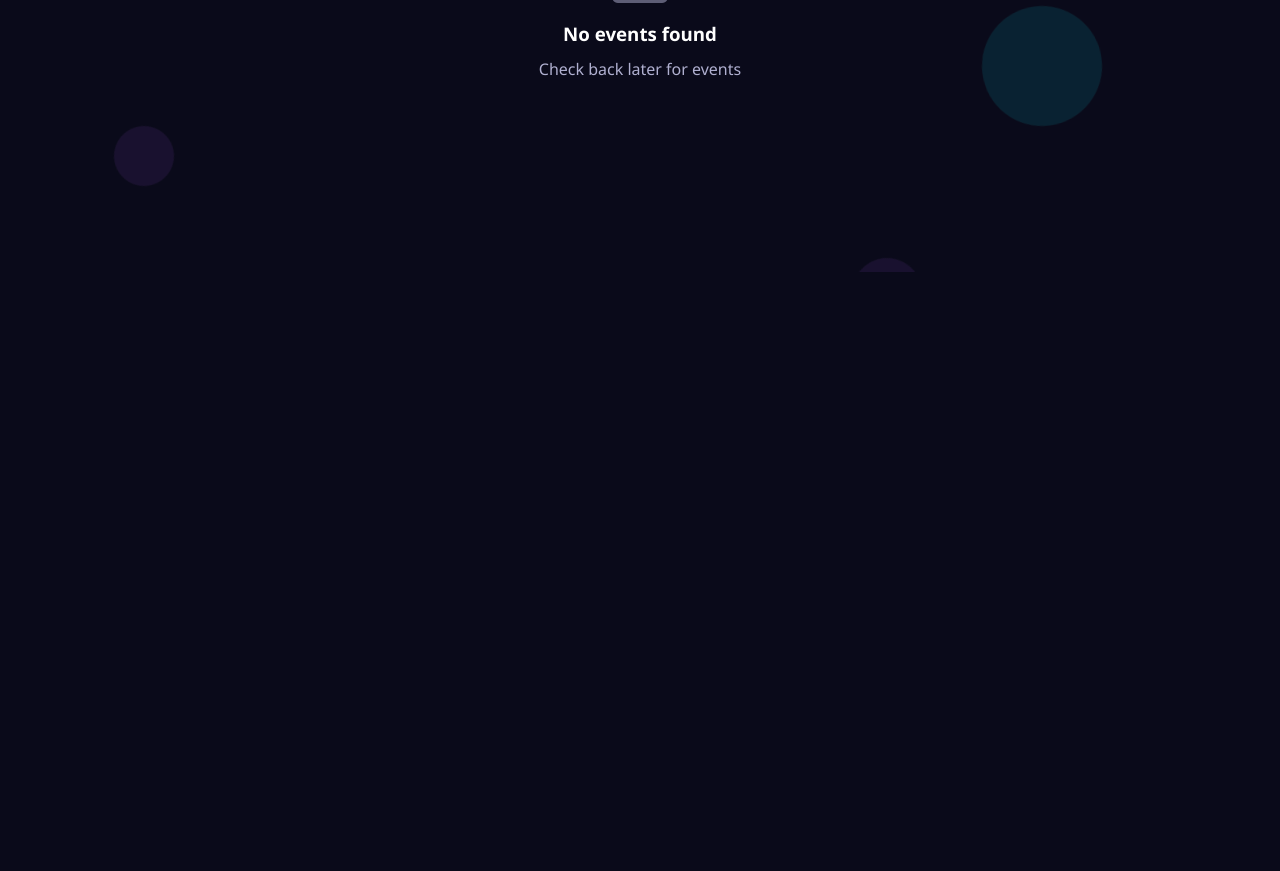
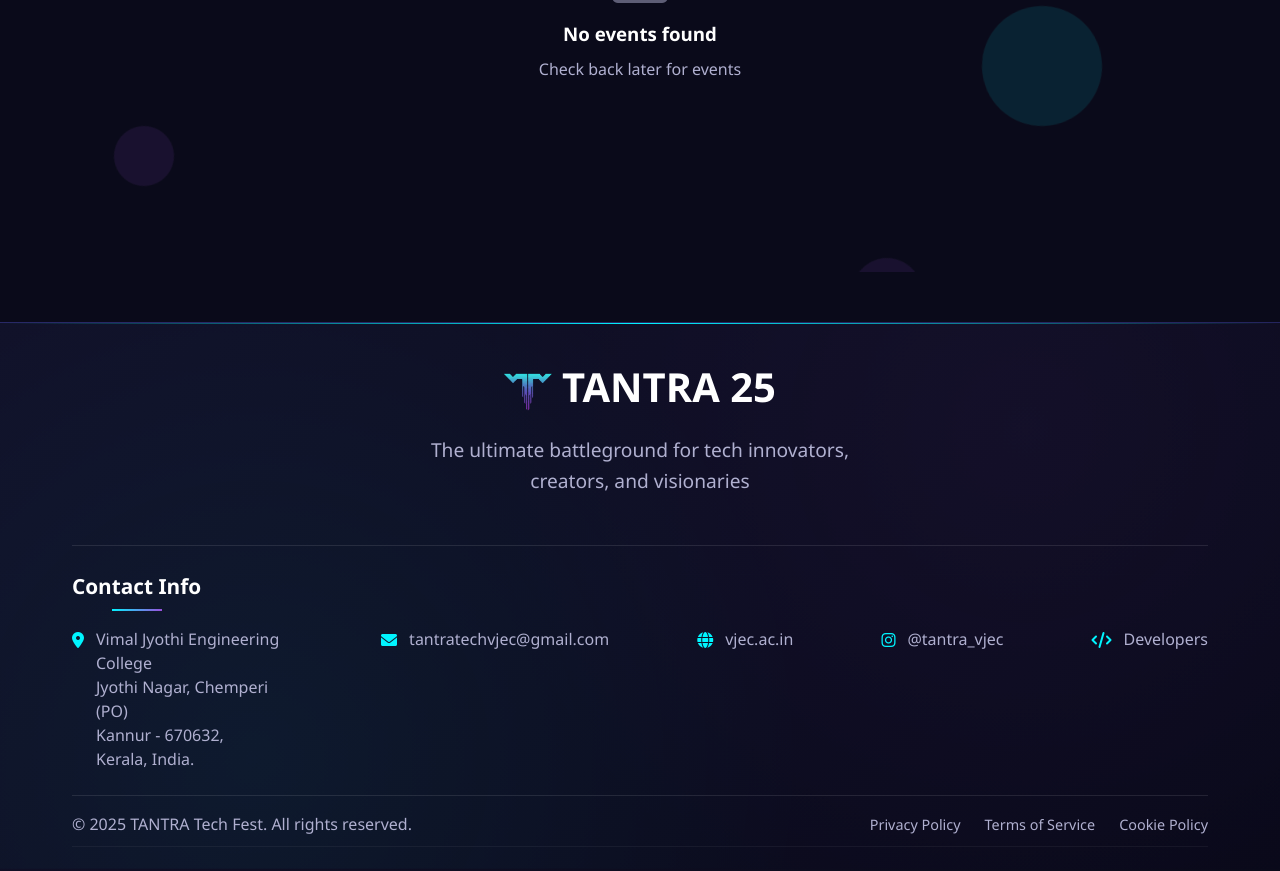
Before and after one commit to albinosiby/Tantra2k25, a Flask app: page /events.html in a window 1280 px wide. Shown: the part 528-1399 px from the top of the page. Before the commit the page ends 800 px from the top, so only its background shows below. Run offline with Flask 3, Linux system fonts and the light colour scheme; data that the repository does not hold is empty; parts of the project's set-up code (start-up, migrations or seed data) failed here and were passed over; some libraries are stand-ins or nearby versions.

Commit message:
footer added

```diff
--- a/static/js/events.js
+++ b/static/js/events.js
@@ -1173,6 +1173,7 @@ async function init() {
     console.log('Current department:', currentDepartment);
 }
 
+
 // Initialize when DOM is loaded
 if (document.readyState === 'loading') {
     document.addEventListener('DOMContentLoaded', init);
--- a/templates/events.html
+++ b/templates/events.html
@@ -153,7 +153,64 @@
             </div>
         </div>
     </div>
+    <footer class="footer">
+    <div class="footer-content">
+        <!-- Footer Main Content -->
+        <div class="footer-main">
+            <div class="footer-logo" style="display:flex;align-items:center;gap:10px;">
+                <img src="{{ url_for('static', filename='images/log.png') }}" alt="TANTRA 25 logo" class="footer-logo-img" style="width:48px;height:48px;object-fit:cover;border-radius:6px;"/>
+                <span>TANTRA 25</span>
+            </div>
+            <p class="footer-tagline">The ultimate battleground for tech innovators, creators, and visionaries</p>
+        </div>
 
+        <!-- Footer Links Grid -->
+        <div class="footer-grid">
+            <!-- Contact Information -->
+            <div class="footer-column">
+                <h4 class="footer-title">Contact Info</h4>
+                <div class="contact-info">
+                    <div class="contact-item" id="footer-address" style="cursor:pointer;">
+                        <i class="fas fa-map-marker-alt"></i>
+                        <span>Vimal Jyothi Engineering College <br>Jyothi Nagar, Chemperi (PO) <br>
+                             Kannur - 670632, <br>Kerala, India.</span>
+                    </div>
+                    <div class="contact-item" id="footer-mail" style="cursor:pointer;"onclick="window.open('mailto:tantratechvjec@gmail.com')">
+                        <i class="fas fa-envelope"></i>
+                        <span>tantratechvjec@gmail.com</span>
+                    </div>
+                    <div class="contact-item" id="footer-website" style="cursor:pointer;" onclick="window.open('https://vjec.ac.in/', '_blank')">
+                        <i class="fas fa-globe"></i>
+                        <span>vjec.ac.in</span>
+                    </div>
+                    <div class="contact-item" id="footer-insta" style="cursor:pointer;"onclick=" window.open('https://www.instagram.com/tantra_.25?igsh=Y2xpczhhempqM3B0', '_blank')">
+                        <i class="fab fa-instagram"></i>
+                        <span>@tantra_vjec</span>
+                    </div>
+                    <div class="contact-item">
+                        <i class="fas fa-code"></i>
+                        <a href="/developers.html" class="contact-item" style="text-decoration: none;">Developers</a>
+                    </div>
+                </div>
+            </div>
+        </div>
+
+        <!-- Footer Bottom -->
+        <div class="footer-bottom">
+            <div class="footer-bottom-content">
+                <p>&copy; 2025 TANTRA Tech Fest. All rights reserved.</p>
+                <div class="footer-legal">
+                    <a href="#privacy" class="legal-link">Privacy Policy</a>
+                    <a href="#terms" class="legal-link">Terms of Service</a>
+                    <a href="#cookies" class="legal-link">Cookie Policy</a>
+                </div>
+            </div>
+            <div class="footer-credits">
+                <!-- <p>Made with <i class="fas fa-heart" style="color: #ff2e92;"></i> 2022-26 batch</p> -->
+            </div>
+        </div>
+    </div>
+</footer>
     <script src="{{ url_for('static', filename='js/events.js') }}"></script>
 </body>
 </html>
--- a/templates/index.html
+++ b/templates/index.html
@@ -126,7 +126,7 @@
                         <span>Vimal Jyothi Engineering College <br>Jyothi Nagar, Chemperi (PO) <br>
                              Kannur - 670632, <br>Kerala, India.</span>
                     </div>
-                    <div class="contact-item" id="footer-mail" style="cursor:pointer;">
+                    <div class="contact-item" id="footer-mail" style="cursor:pointer;"onclick="window.open('https://vjec.ac.in/', '_blank')">
                         <i class="fas fa-envelope"></i>
                         <span>tantratechvjec@gmail.com</span>
                     </div>
@@ -134,7 +134,7 @@
                         <i class="fas fa-globe"></i>
                         <span>vjec.ac.in</span>
                     </div>
-                    <div class="contact-item" id="footer-insta" style="cursor:pointer;">
+                    <div class="contact-item" id="footer-insta" style="cursor:pointer;"onclick="window.open('https://vjec.ac.in/', '_blank')">
                         <i class="fab fa-instagram"></i>
                         <span>@tantra_vjec</span>
                     </div>
```
Also changed, not shown: static/js/script.js (+2 -134 lines).
